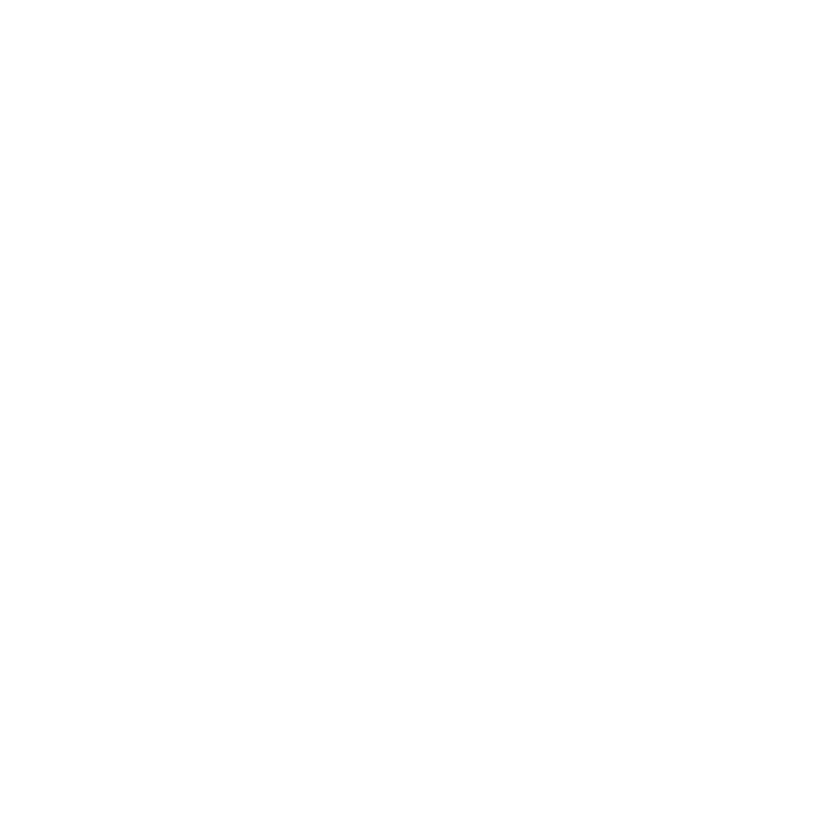
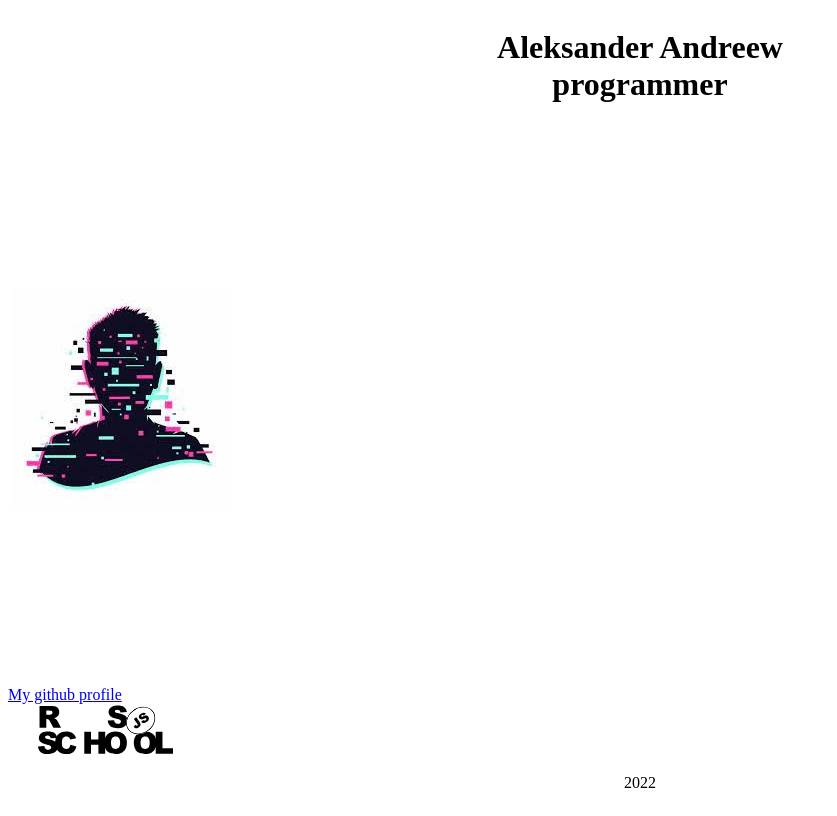
Before and after one commit to AleksAndreew/rsschool-cv, a plain HTML site: page index.html in a window 1280 px wide. Shown: the whole page, without its empty margins (0-837 px from the left). Drawn offline with Linux system fonts and the light colour scheme.

Commit message:
feat: add information in index.html and style.css; add images

```diff
--- a/index.html
+++ b/index.html
@@ -4,8 +4,24 @@
     <meta charset="UTF-8">
     <meta http-equiv="X-UA-Compatible" content="IE=edge">
     <meta name="viewport" content="width=device-width, initial-scale=1.0">
-    <title>Document</title>
+    <link rel="stylesheet" href="style.css">
+    <title>CV</title>
 </head>
 <body>
+    <header>
+     <h1 class="center"> Aleksander Andreew <br> programmer</h1>
+    </header>
+    <main>
+        <div class="container">
+        <img src="./images/avatar.jpg" alt="my photo">
+        </div>
+    </main>
+<footer>
+   <a href="https://github.com/AleksAndreew"> My github profile </a>
+   <div>
+    <a class="margin"  href="https://github.com/rolling-scopes-school/tasks/tree/master/stage0"><img class="logo" src="./images/rs_school_js.svg" alt="rolling-scopes-school"></a>
+    <p class="center">2022</p>
+   </div>
+</footer>
 </body>
 </html>
--- a/style.css
+++ b/style.css
@@ -0,0 +1,23 @@
+body{
+    min-height: 100vh;
+    display: flex;
+    flex-direction: column;
+    justify-content: space-between;
+}
+
+.center{
+    text-align: center;
+}
+
+.container {
+    max-width: 1440px;
+    margin: 0 auto;
+  }
+
+  .logo{
+   height: 50px;
+  }
+
+  .margin{
+    margin: 30px 30px 30px 30px;
+  }
```
Also changed, not shown: images/avatar.jpg (renamed from Avatar.jpg), images/rs_school_js.svg (added), 1 other file.
